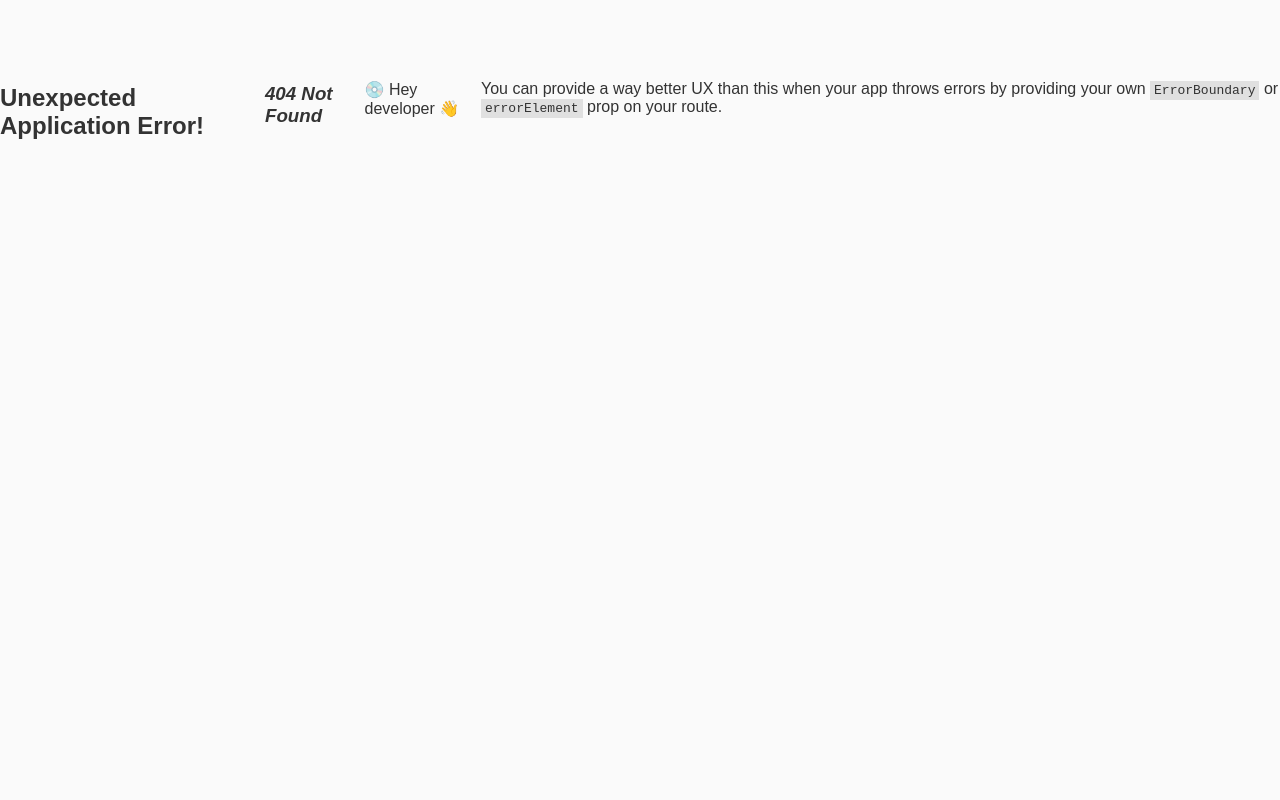
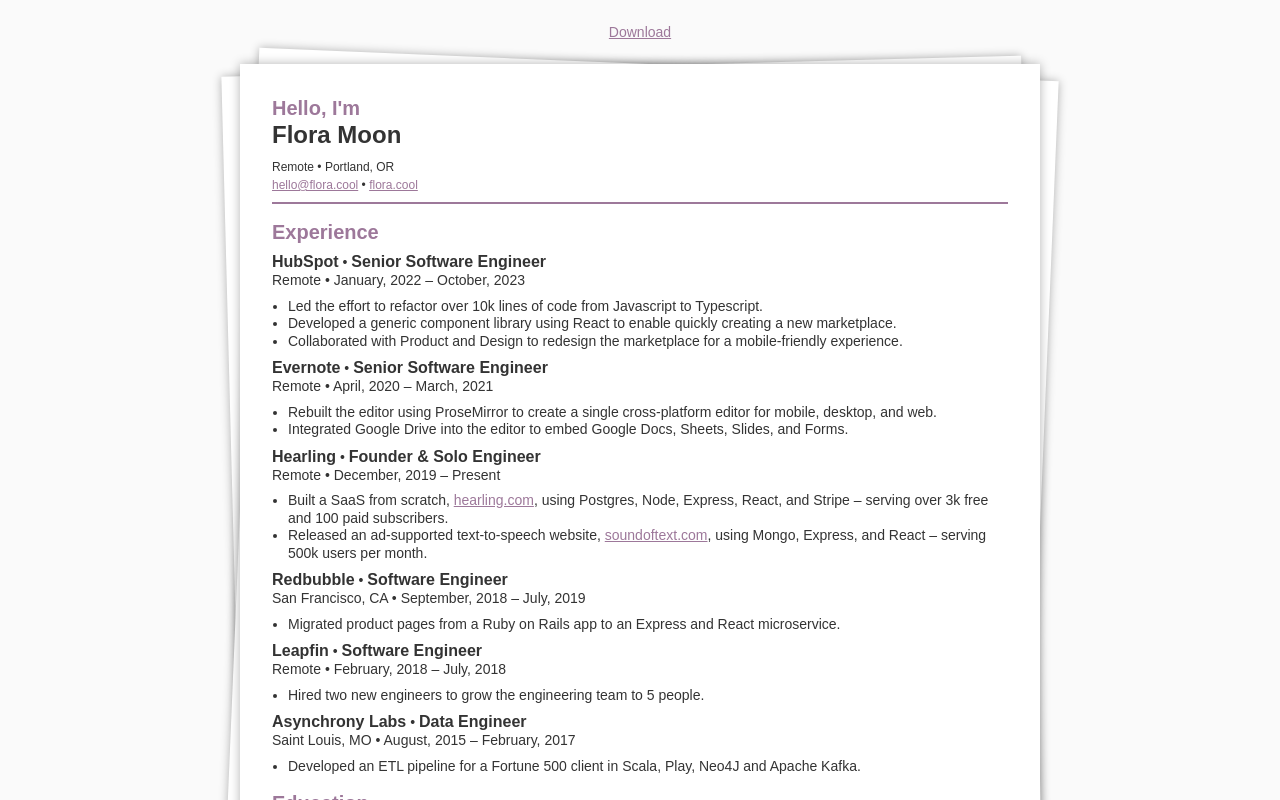
Before and after one commit to florabtw/resume, a React (Vite) app: page /data in a window 1280 px wide. Before the commit this address had no page. Built offline with nearby package versions, Linux system fonts and the light colour scheme.

Commit message:
add frontend, data engineer resumes

```diff
--- /dev/null
+++ b/src/Resumes/DataEngineer.tsx
@@ -0,0 +1,124 @@
+import Education from "sections/Education/Education";
+import Experience, { Role } from "sections/Experience/Experience";
+import Extras, { Extra } from "sections/Extras/Extras";
+import Header from "sections/Header/Header";
+import Projects from "sections/Projects/Projects";
+import { Download, Page } from "components/Library";
+
+export default function DataEngineer() {
+  return (
+    <Page>
+      <Download href="/FloraMoon-DE-Resume.pdf">Download</Download>
+      <Header />
+      <Experience>
+        <Role
+          title="Senior Software Engineer"
+          company="HubSpot"
+          location="Remote"
+          start={new Date("2022-01-10")}
+          end={new Date("2023-10-13")}
+        >
+          <li>
+            Led the effort to refactor over 10k lines of code from Javascript to
+            Typescript.
+          </li>
+          <li>
+            Developed a generic component library using React to enable quickly
+            creating a new marketplace.
+          </li>
+          <li>
+            Collaborated with Product and Design to redesign the marketplace for
+            a mobile-friendly experience.
+          </li>
+        </Role>
+        <Role
+          title="Senior Software Engineer"
+          company="Evernote"
+          location="Remote"
+          start={new Date("2020-04-30")}
+          end={new Date("2021-03-31")}
+        >
+          <li>
+            Rebuilt the editor using ProseMirror to create a single
+            cross-platform editor for mobile, desktop, and web.
+          </li>
+          <li>
+            Integrated Google Drive into the editor to embed Google Docs,
+            Sheets, Slides, and Forms.
+          </li>
+        </Role>
+        <Role
+          title="Founder & Solo Engineer"
+          company="Hearling"
+          location="Remote"
+          start={new Date("2019-12-31")}
+          end="Present"
+        >
+          <li>
+            Built a SaaS from scratch,{" "}
+            <a href="https://hearling.com">hearling.com</a>, using Postgres,
+            Node, Express, React, and Stripe – serving over 3k free and 100 paid
+            subscribers.
+          </li>
+          <li>
+            Released an ad-supported text-to-speech website,{" "}
+            <a href="https://soundoftext.com">soundoftext.com</a>, using Mongo,
+            Express, and React – serving 500k users per month.
+          </li>
+        </Role>
+        <Role
+          title="Software Engineer"
+          company="Redbubble"
+          location="San Francisco, CA"
+          start={new Date("2018-09-30")}
+          end={new Date("2019-07-31")}
+        >
+          <li>
+            Migrated product pages from a Ruby on Rails app to an Express and
+            React microservice.
+          </li>
+        </Role>
+        <Role
+          title="Software Engineer"
+          company="Leapfin"
+          location="Remote"
+          start={new Date("2018-02-28")}
+          end={new Date("2018-07-31")}
+        >
+          <li>
+            Hired two new engineers to grow the engineering team to 5 people.
+          </li>
+        </Role>
+        <Role
+          title="Data Engineer"
+          company="Asynchrony Labs"
+          location="Saint Louis, MO"
+          start={new Date("2015-08-30")}
+          end={new Date("2017-02-28")}
+        >
+          <li>
+            Developed an ETL pipeline for a Fortune 500 client in Scala, Play,
+            Neo4J and Apache Kafka.
+          </li>
+        </Role>
+      </Experience>
+      <Education />
+      <Projects />
+      <Extras title="Summary, Skills & Interests">
+        <Extra
+          title="Summary"
+          description="Transitioning to Data Engineer with an 8-year background in Software Engineering."
+        />
+        <Extra
+          title="Skills"
+          description="Python, SQL, Scala, Java, Kafka, Typescript, Javascript, React, Node, Express, Git, Bash, CLI, Ruby, Rails, Docker, AWS"
+        />
+        <Extra
+          title="Interests"
+          description="D&D, gaming, coffee, yoga, reading,
+          sustainability, ASL, queer rights, neurodivergence"
+        />
+      </Extras>
+    </Page>
+  );
+}
--- a/src/Resumes/Generic.tsx
+++ b/src/Resumes/FrontendEngineer.tsx
@@ -3,39 +3,16 @@
 import Extras, { Extra } from "sections/Extras/Extras";
 import Header from "sections/Header/Header";
 import Projects from "sections/Projects/Projects";
-import { Page } from "components/Library";
-import styled from "styled-components";
+import { Download, Page } from "components/Library";
 
-const Download = styled.a`
-  position: absolute;
-  right: 2rem;
-  top: 2rem;
-
-  @media print {
-    display: none;
-  }
-
-  @media screen and (min-width: 960px) {
-    left: 400px;
-    right: auto;
-    top: -2.5rem;
-    transform: translateX(-50%);
-  }
-`;
-
-export default function Generic() {
+export default function FrontendEngineer() {
   return (
     <Page>
-      <Download
-        download="FloraMoon-SWE-Resume.pdf"
-        href="/FloraMoon-SWE-Resume.pdf"
-      >
-        Download
-      </Download>
+      <Download href="/FloraMoon-Frontend-Resume.pdf">Download</Download>
       <Header />
       <Experience>
         <Role
-          title="Senior Software Engineer"
+          title="Senior Frontend Engineer"
           company="HubSpot"
           location="Remote"
           start={new Date("2022-01-10")}
@@ -55,7 +32,7 @@
           </li>
         </Role>
         <Role
-          title="Senior Software Engineer"
+          title="Senior Frontend Engineer"
           company="Evernote"
           location="Remote"
           start={new Date("2020-04-30")}
@@ -120,7 +97,8 @@
           end={new Date("2017-02-28")}
         >
           <li>
-            Developed an ETL pipeline in Scala, Play, Neo4J and Apache Kafka.
+            Developed an ETL pipeline for a Fortune 500 client in Scala, Play,
+            Neo4J and Apache Kafka.
           </li>
         </Role>
       </Experience>
@@ -135,8 +113,7 @@
         />
         <Extra
           title="Interests"
-          description="D&D, gaming, coffee, yoga, reading,
-          sustainability, ASL, queer rights, neurodivergence"
+          description="D&D, gaming, coffee, yoga, reading, sustainability, ASL, queer rights, neurodivergence"
         />
       </Extras>
     </Page>
--- /dev/null
+++ b/src/Resumes/SoftwareEngineer.tsx
@@ -0,0 +1,124 @@
+import Education from "sections/Education/Education";
+import Experience, { Role } from "sections/Experience/Experience";
+import Extras, { Extra } from "sections/Extras/Extras";
+import Header from "sections/Header/Header";
+import Projects from "sections/Projects/Projects";
+import { Download, Page } from "components/Library";
+
+export default function SoftwareEngineer() {
+  return (
+    <Page>
+      <Download download href="/FloraMoon-SWE-Resume.pdf">
+        Download
+      </Download>
+      <Header />
+      <Experience>
+        <Role
+          title="Senior Software Engineer"
+          company="HubSpot"
+          location="Remote"
+          start={new Date("2022-01-10")}
+          end={new Date("2023-10-13")}
+        >
+          <li>
+            Led the effort to refactor over 10k lines of code from Javascript to
+            Typescript.
+          </li>
+          <li>
+            Developed a generic component library using React to enable quickly
+            creating a new marketplace.
+          </li>
+          <li>
+            Collaborated with Product and Design to redesign the marketplace for
+            a mobile-friendly experience.
+          </li>
+        </Role>
+        <Role
+          title="Senior Software Engineer"
+          company="Evernote"
+          location="Remote"
+          start={new Date("2020-04-30")}
+          end={new Date("2021-03-31")}
+        >
+          <li>
+            Rebuilt the editor using ProseMirror to create a single
+            cross-platform editor for mobile, desktop, and web.
+          </li>
+          <li>
+            Integrated Google Drive into the editor to embed Google Docs,
+            Sheets, Slides, and Forms.
+          </li>
+        </Role>
+        <Role
+          title="Founder & Solo Engineer"
+          company="Hearling"
+          location="Remote"
+          start={new Date("2019-12-31")}
+          end="Present"
+        >
+          <li>
+            Built a SaaS from scratch,{" "}
+            <a href="https://hearling.com">hearling.com</a>, using Postgres,
+            Node, Express, React, and Stripe – serving over 3k free and 100 paid
+            subscribers.
+          </li>
+          <li>
+            Released an ad-supported text-to-speech website,{" "}
+            <a href="https://soundoftext.com">soundoftext.com</a>, using Mongo,
+            Express, and React – serving 500k users per month.
+          </li>
+        </Role>
+        <Role
+          title="Software Engineer"
+          company="Redbubble"
+          location="San Francisco, CA"
+          start={new Date("2018-09-30")}
+          end={new Date("2019-07-31")}
+        >
+          <li>
+            Migrated product pages from a Ruby on Rails app to an Express and
+            React microservice.
+          </li>
+        </Role>
+        <Role
+          title="Software Engineer"
+          company="Leapfin"
+          location="Remote"
+          start={new Date("2018-02-28")}
+          end={new Date("2018-07-31")}
+        >
+          <li>
+            Hired two new engineers to grow the engineering team to 5 people.
+          </li>
+        </Role>
+        <Role
+          title="Software Engineer"
+          company="Asynchrony Labs"
+          location="Saint Louis, MO"
+          start={new Date("2015-08-30")}
+          end={new Date("2017-02-28")}
+        >
+          <li>
+            Developed an ETL pipeline for a in Scala, Play, Neo4J and Apache
+            Kafka.
+          </li>
+        </Role>
+      </Experience>
+      <Education />
+      <Projects />
+      <Extras title="Skills & Interests">
+        <Extra
+          title="Skills"
+          description="Typescript, Javascript, React, Node,
+          Express, Python, SQL, Docker, Java, Scala, Kafka, Git, Bash, CLI,
+          Ruby, Rails, AWS"
+        />
+        <Extra
+          title="Interests"
+          description="D&D, gaming, coffee, yoga, reading,
+          sustainability, ASL, queer rights, neurodivergence"
+        />
+      </Extras>
+    </Page>
+  );
+}
--- a/src/components/Library.tsx
+++ b/src/components/Library.tsx
@@ -53,3 +53,20 @@
   line-height: 1.2;
   margin: 1rem 0 0.5rem 0;
 `;
+
+export const Download = styled.a`
+  position: absolute;
+  right: 2rem;
+  top: 2rem;
+
+  @media print {
+    display: none;
+  }
+
+  @media screen and (min-width: 960px) {
+    left: 400px;
+    right: auto;
+    top: -2.5rem;
+    transform: translateX(-50%);
+  }
+`;
```
Also changed, not shown: src/App.tsx (+16 -2 lines), 2 other files (tests, documents, lock files or other folders).
